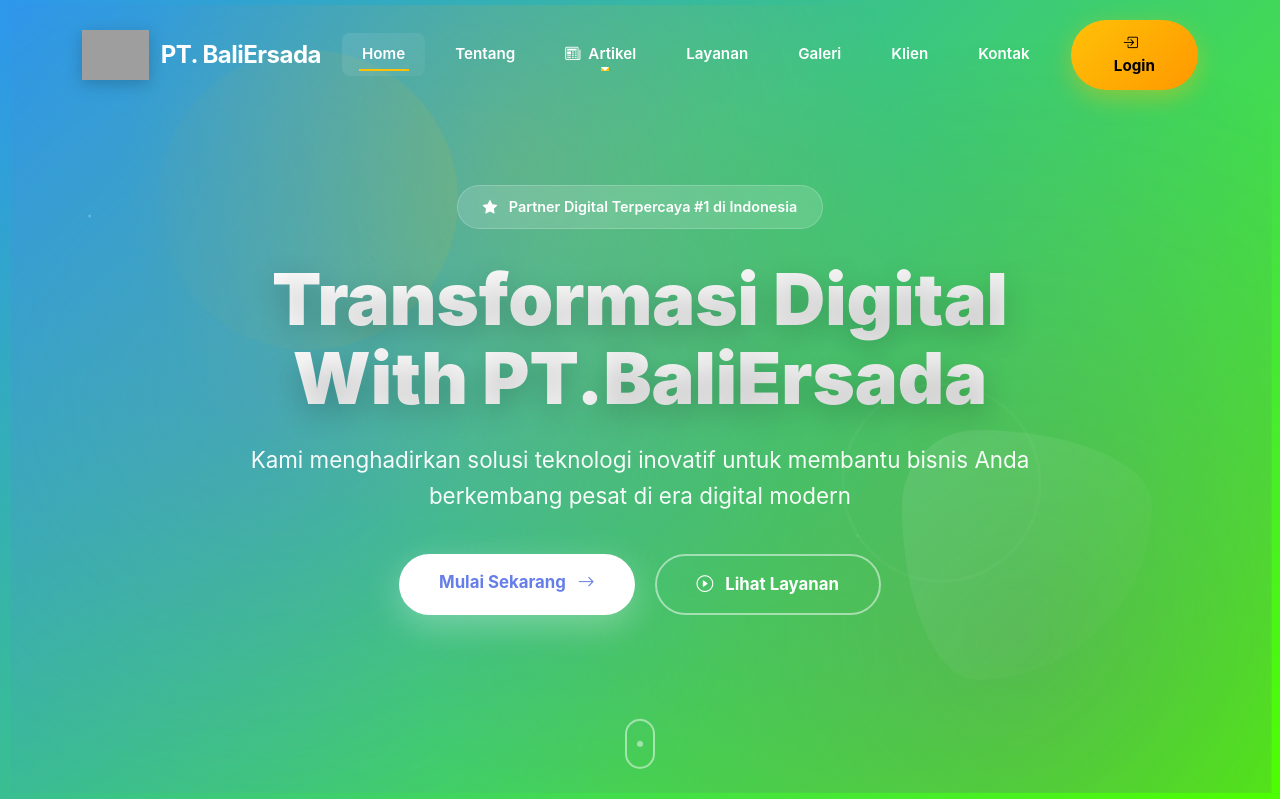
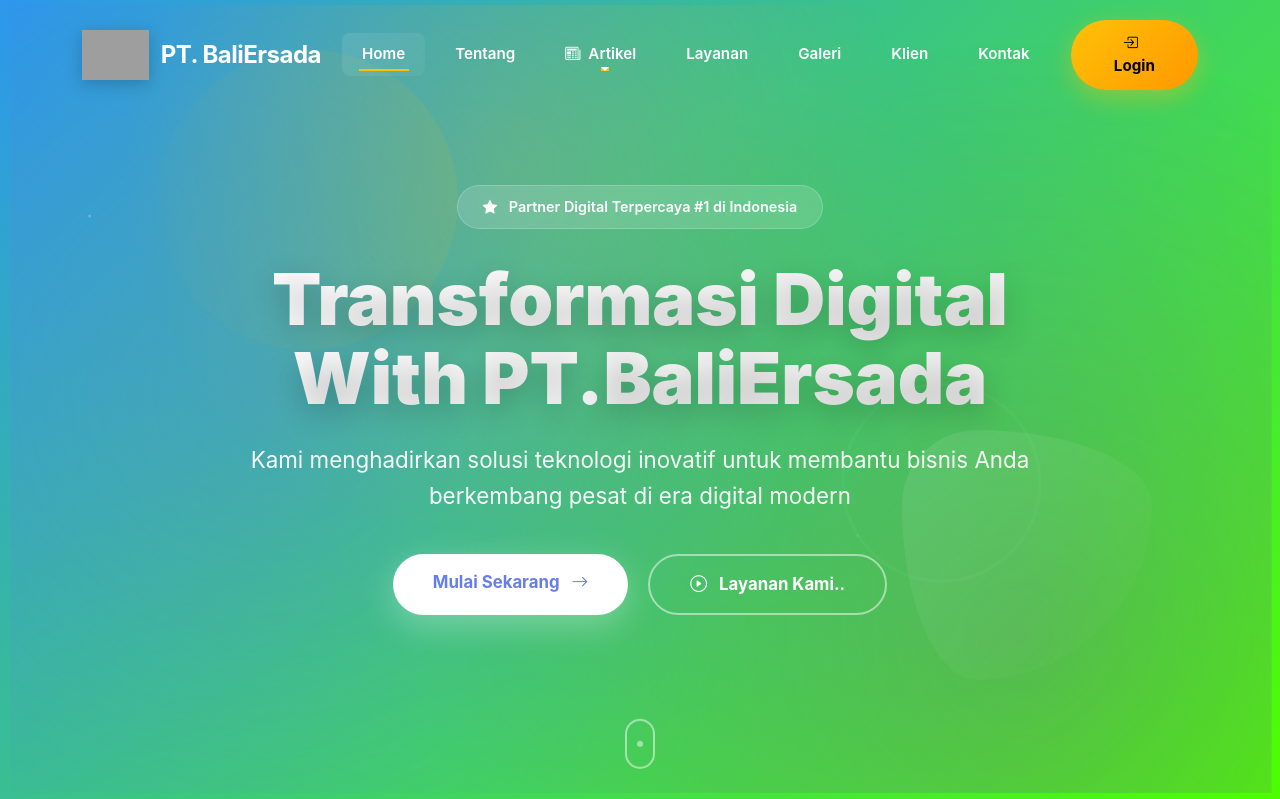
Before and after one commit to heykelprayogitimantags/vsga-jwd, a PHP site: page / in a window 1280 px wide. Shown: the top 799 px of the page. Run offline with PHP 8.4, Linux system fonts and the light colour scheme; data that the repository does not hold is empty; grey boxes are pictures that could not be loaded.

Commit message:
Update index

```diff
--- a/index.php
+++ b/index.php
@@ -668,7 +668,7 @@ include 'koneksi.php';
                     Mulai Sekarang <i class="bi bi-arrow-right ms-2"></i>
                 </a>
                 <a href="#produk" class="btn btn-hero btn-hero-secondary">
-                    <i class="bi bi-play-circle me-2"></i> Lihat Layanan
+                    <i class="bi bi-play-circle me-2"></i> Layanan Kami..
                 </a>
             </div>
         </div>
```
